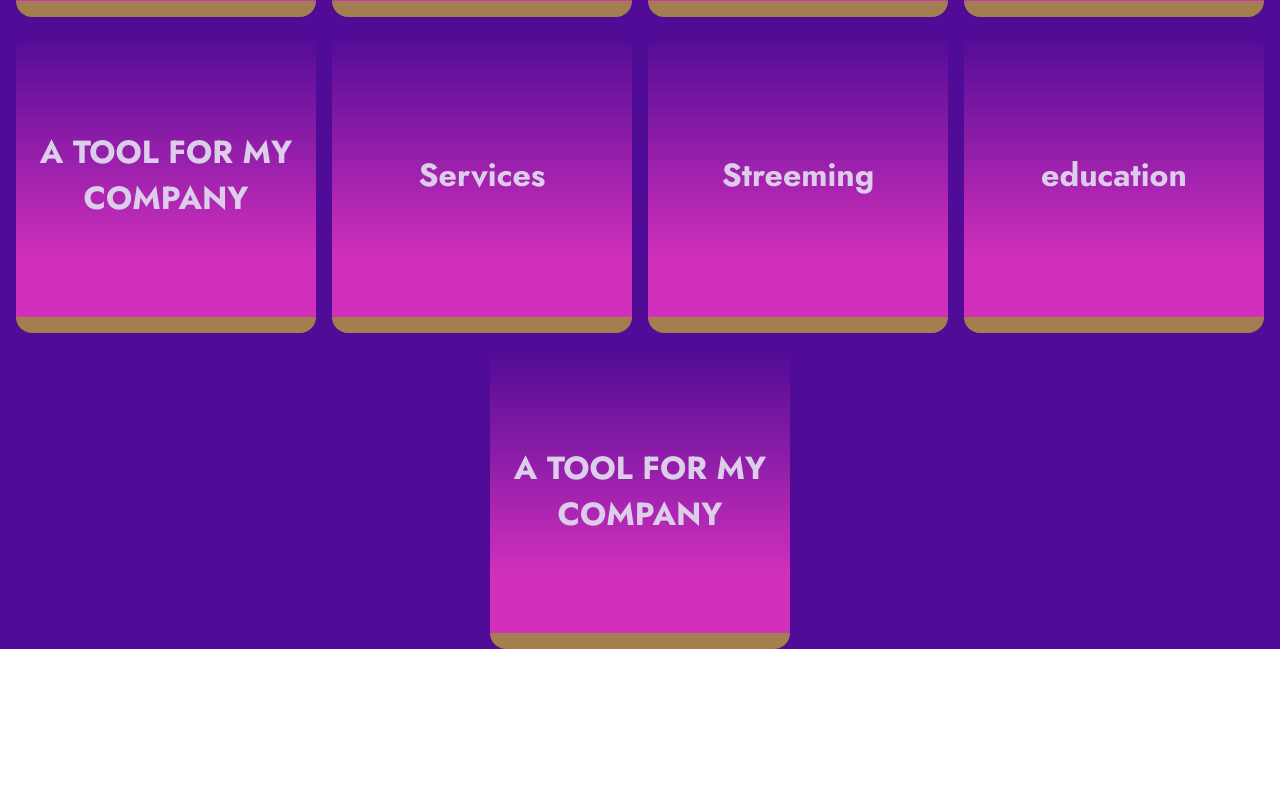
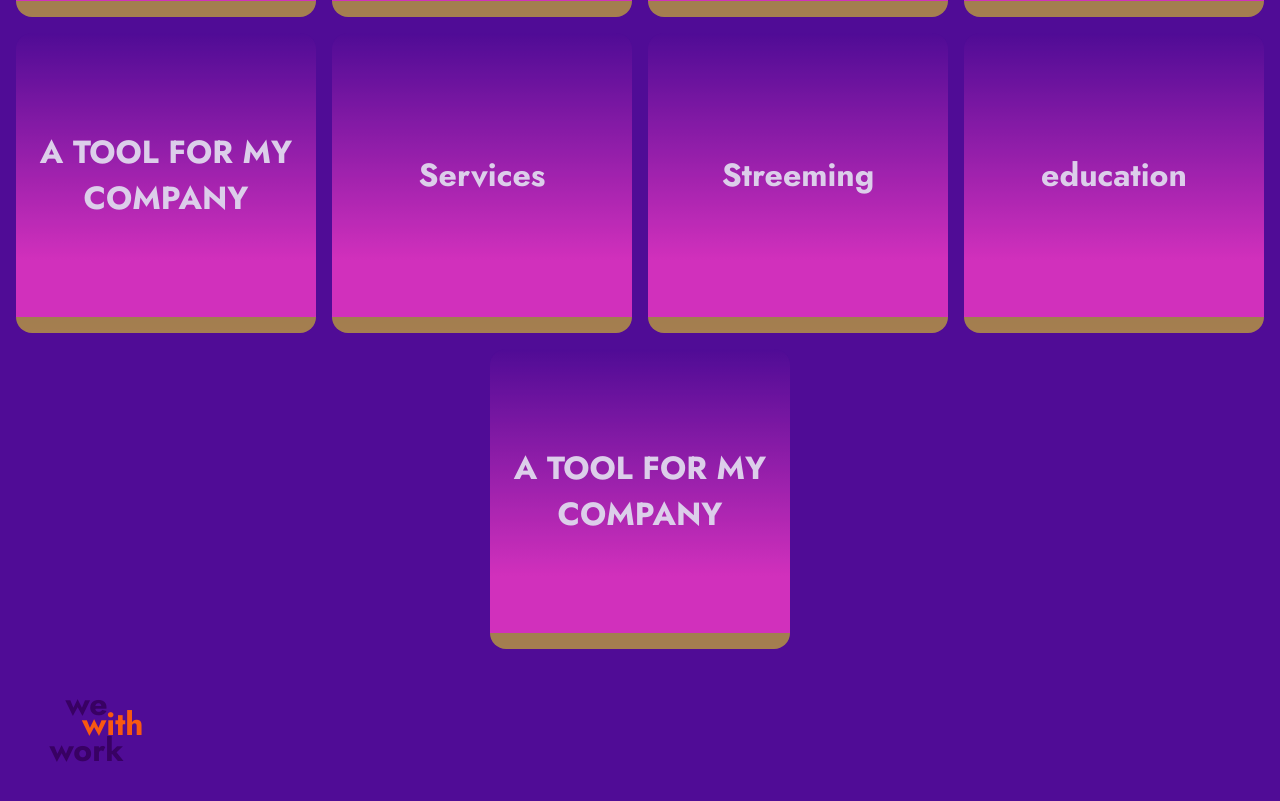
Before and after one commit to eidsid/Algoretico-portfolio, a React (Create React App) app: page / in a window 1280 px wide. Shown: the part 1438-2239 px from the top of the page. Before the commit the page ends 2087 px from the top, so only its background shows below. Built offline with nearby package versions, Linux system fonts and the light colour scheme.

Commit message:
add working with to  section two in home component

```diff
--- a/src/components/home/sections/section2/Section2.js
+++ b/src/components/home/sections/section2/Section2.js
@@ -21,6 +21,17 @@ const Section2 = () => {
         <div className="card">education</div>
         <div className="card">A TOOL FOR MY COMPANY</div>{" "}
       </div>
+      <div className="branding">
+        <h2>
+          we work <span>with</span>
+        </h2>
+        <marquee>
+          <span>Google</span>
+          <span>sky</span>
+          <span>facebook</span>
+          <span>instagram</span>
+        </marquee>
+      </div>
     </div>
   );
 };
--- a/src/components/home/sections/section2/style.scss
+++ b/src/components/home/sections/section2/style.scss
@@ -39,6 +39,28 @@
             animation: anim 3s infinite ease-in;
         }
     }
+    .branding {
+        width: 100%;
+        @include flex();
+        h2 {
+            color: #380163;
+            font-size: xx-large;
+            font-weight: 900;
+            position: relative;
+            span {
+                position: absolute;
+                top: 20px;
+                left: 50px;
+                color: #f85911;
+            }
+        }
+        marquee {
+            span {
+                font-size: 40px;
+                margin-left: 10%;
+            }
+        }
+    }
 }
 
 @keyframes anim {
```
